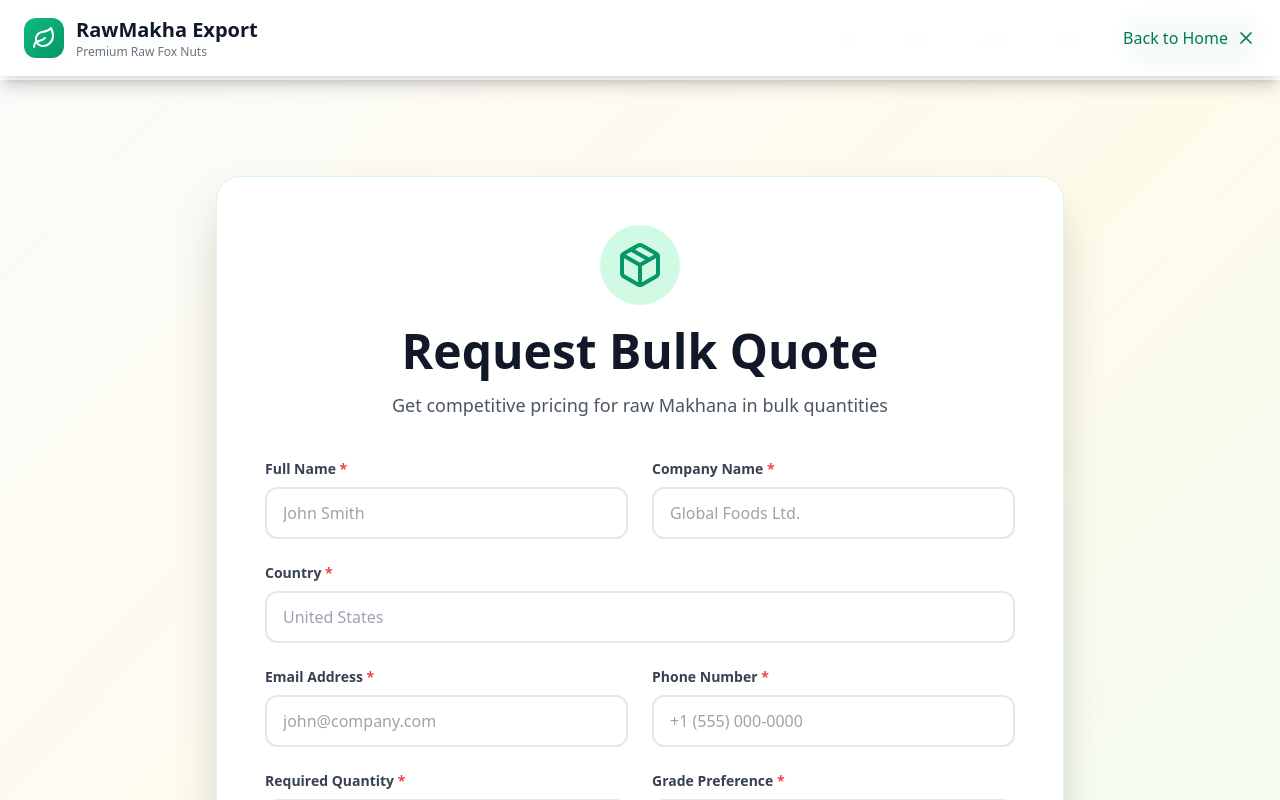
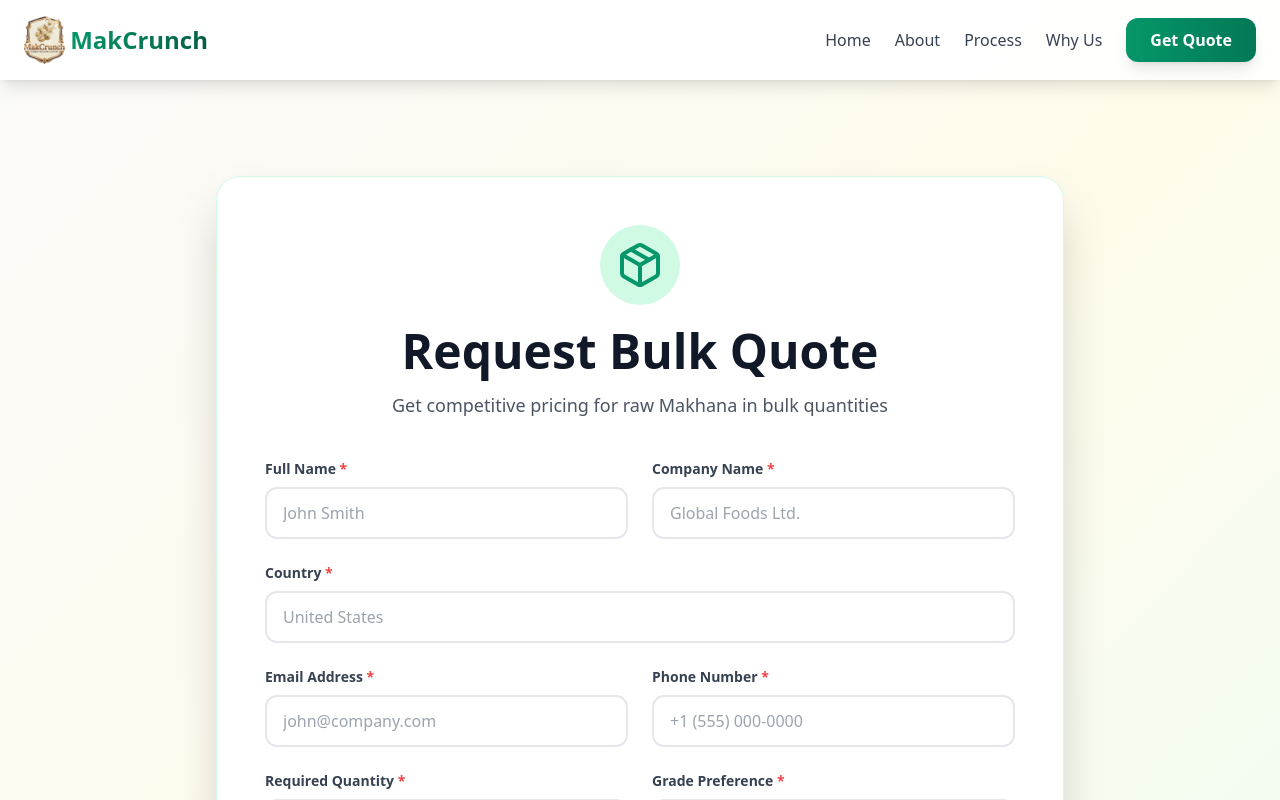
Before and after one commit to LakshyaSoni11/MakCrunch, a React (Vite) app: page /contact in a window 1280 px wide. Shown: the top 800 px of the page. Built offline with nearby package versions, Linux system fonts and the light colour scheme.

Commit message:
fixed contact page

```diff
--- a/src/pages/ContactPage.tsx
+++ b/src/pages/ContactPage.tsx
@@ -98,29 +98,6 @@ export default function ContactPage({ onBackToHome }: ContactPageProps): JSX.Ele
 
   return (
     <div className="min-h-screen bg-gradient-to-br from-stone-50 via-amber-50 to-emerald-50">
-      <header className="bg-white/95 backdrop-blur-md shadow-lg fixed w-full top-0 z-50">
-        <div className="container mx-auto px-6 py-4">
-          <div className="flex justify-between items-center">
-            <div className="flex items-center space-x-3">
-              <div className="p-2 bg-gradient-to-br from-emerald-500 to-emerald-600 rounded-xl">
-                <Leaf className="w-6 h-6 text-white" />
-              </div>
-              <div>
-                <h1 className="text-xl font-bold text-gray-900">RawMakha Export</h1>
-                <p className="text-xs text-gray-500">Premium Raw Fox Nuts</p>
-              </div>
-            </div>
-            <button
-              onClick={onBackToHome}
-              className="flex items-center space-x-2 text-emerald-700 hover:text-emerald-900 transition-colors font-medium"
-              aria-label="Back to home"
-            >
-              <span>Back to Home</span>
-              <X className="w-5 h-5" />
-            </button>
-          </div>
-        </div>
-      </header>
 
       <main className="container mx-auto px-6 py-24 max-w-4xl">
         <div className="bg-white rounded-3xl shadow-2xl p-8 md:p-12 border border-emerald-100 mt-20">
```
